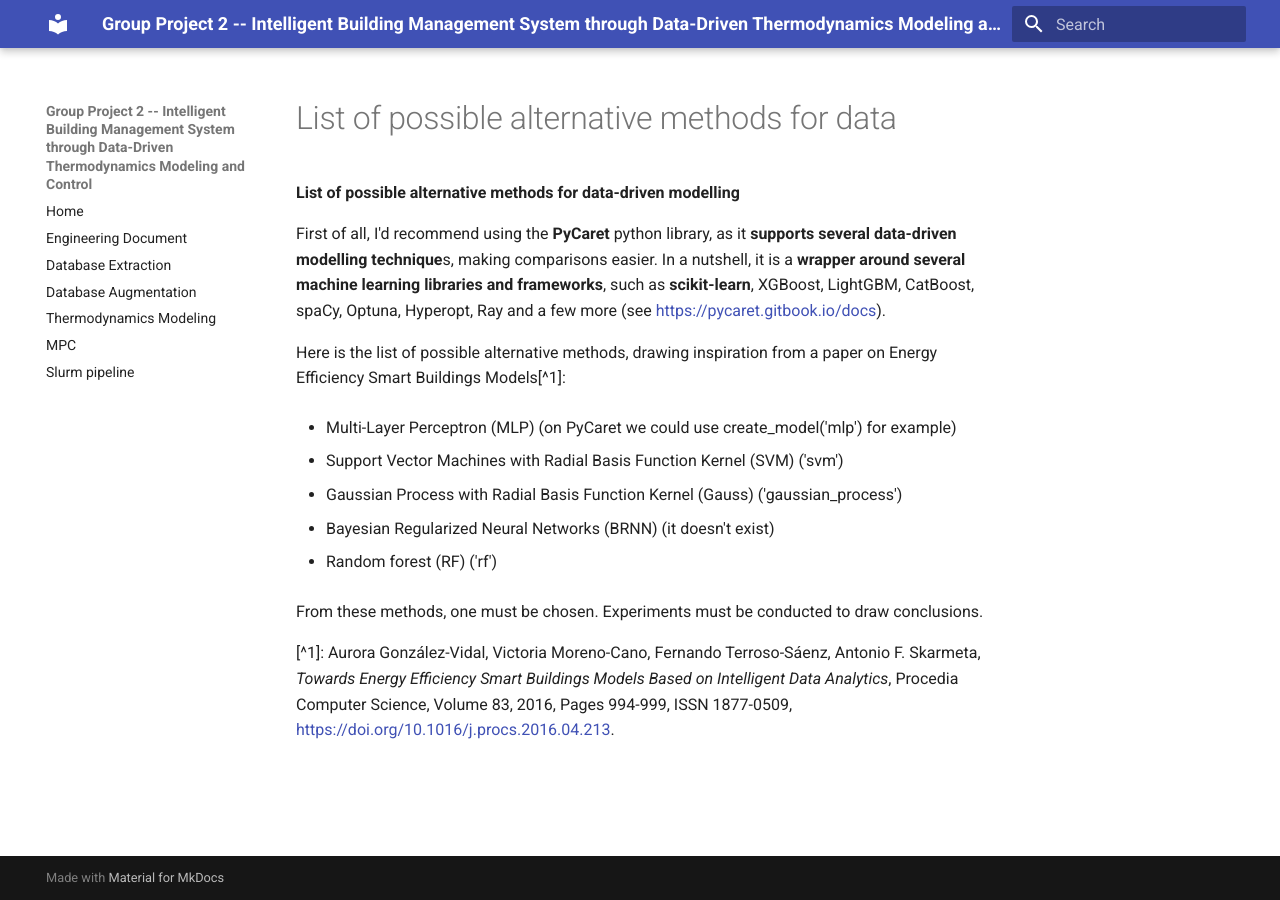
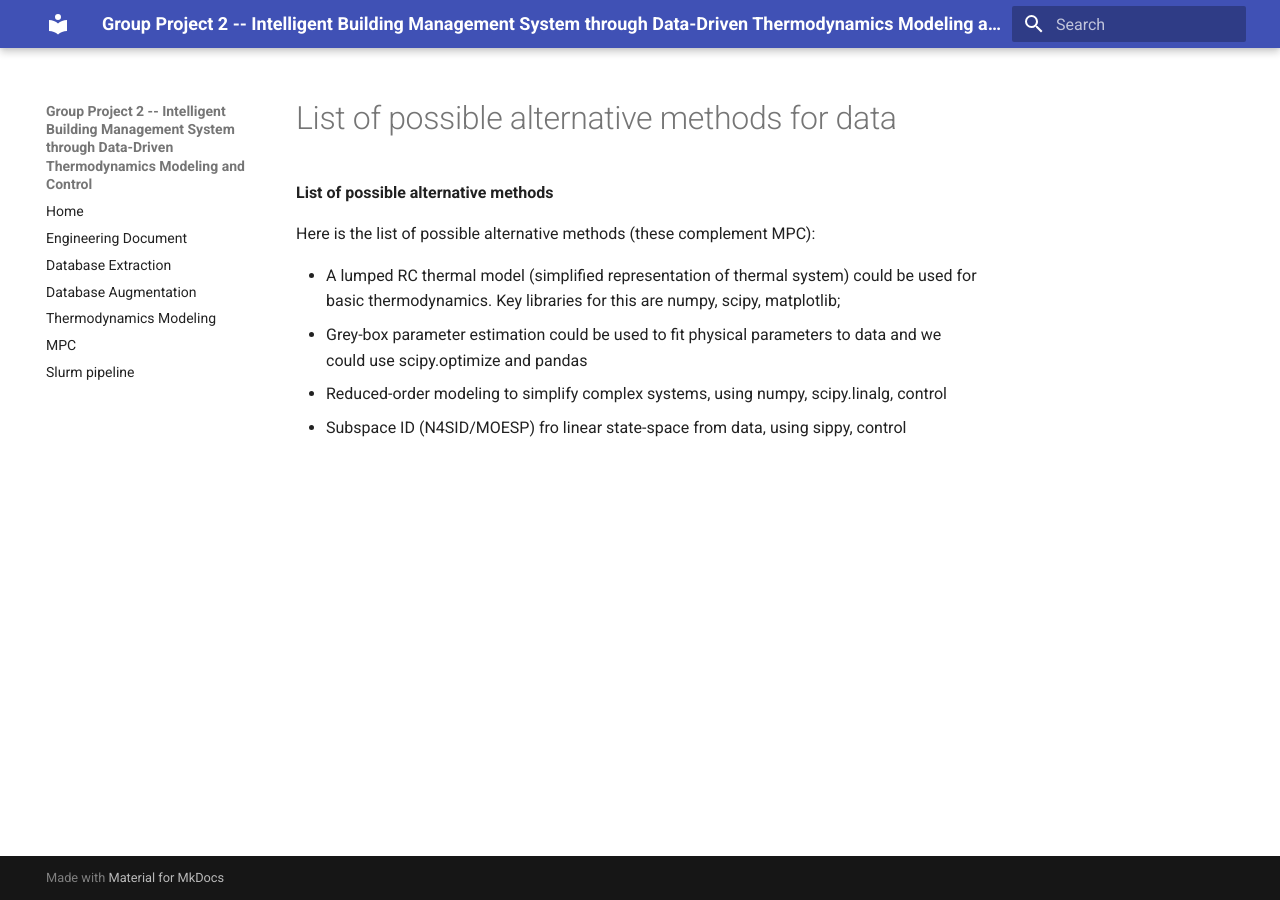
Before and after one commit to AAU-CS-IT-07-02/group_project, an MkDocs documentation site: the page built from docs/List_of_possible_alternative_methods_for_data.md, in a window 1280 px wide. Built offline with MkDocs 1.6.1 and Material for MkDocs 9.7.7, drawn with Linux system fonts in a browser that asks for light colours.

Commit message:
[DOC]: reviewed alternatives list

```diff
--- a/docs/List_of_possible_alternative_methods_for_data.md
+++ b/docs/List_of_possible_alternative_methods_for_data.md
@@ -1,30 +1,8 @@
-**List of possible alternative methods for data-driven modelling**
+**List of possible alternative methods**
 
-First of all, I'd recommend using the **PyCaret** python library, as it
-**supports several data-driven modelling technique**s, making
-comparisons easier. In a nutshell, it is a **wrapper around several
-machine learning libraries and frameworks**, such as **scikit-learn**,
-XGBoost, LightGBM, CatBoost, spaCy, Optuna, Hyperopt, Ray and a few more
-(see <https://pycaret.gitbook.io/docs>).
+Here is the list of possible alternative methods (these complement MPC):
 
-Here is the list of possible alternative methods, drawing inspiration
-from a paper on Energy Efficiency Smart Buildings Models[^1]:
-
--   Multi-Layer Perceptron (MLP) (on PyCaret we could use create_model('mlp') for example)
-
--   Support Vector Machines with Radial Basis Function Kernel (SVM) ('svm')
-
--   Gaussian Process with Radial Basis Function Kernel (Gauss) ('gaussian_process')
-
--   Bayesian Regularized Neural Networks (BRNN) (it doesn't exist)
-
--   Random forest (RF) ('rf')
-
-From these methods, one must be chosen. Experiments must be conducted to
-draw conclusions.
-
-[^1]: Aurora González-Vidal, Victoria Moreno-Cano, Fernando
-    Terroso-Sáenz, Antonio F. Skarmeta, *Towards Energy Efficiency Smart
-    Buildings Models Based on Intelligent Data Analytics*, Procedia
-    Computer Science, Volume 83, 2016, Pages 994-999, ISSN 1877-0509,
-    <https://doi.org/10.1016/j.procs.2016.04.213>.
+-   A lumped RC thermal model (simplified representation of thermal system) could be used for basic thermodynamics. Key libraries for this are numpy, scipy, matplotlib;
+-   Grey-box parameter estimation could be used to fit physical parameters to data and we could use scipy.optimize and pandas
+-   Reduced-order modeling to simplify complex systems, using numpy, scipy.linalg, control
+-   Subspace ID (N4SID/MOESP) fro linear state-space from data, using sippy, control
```
